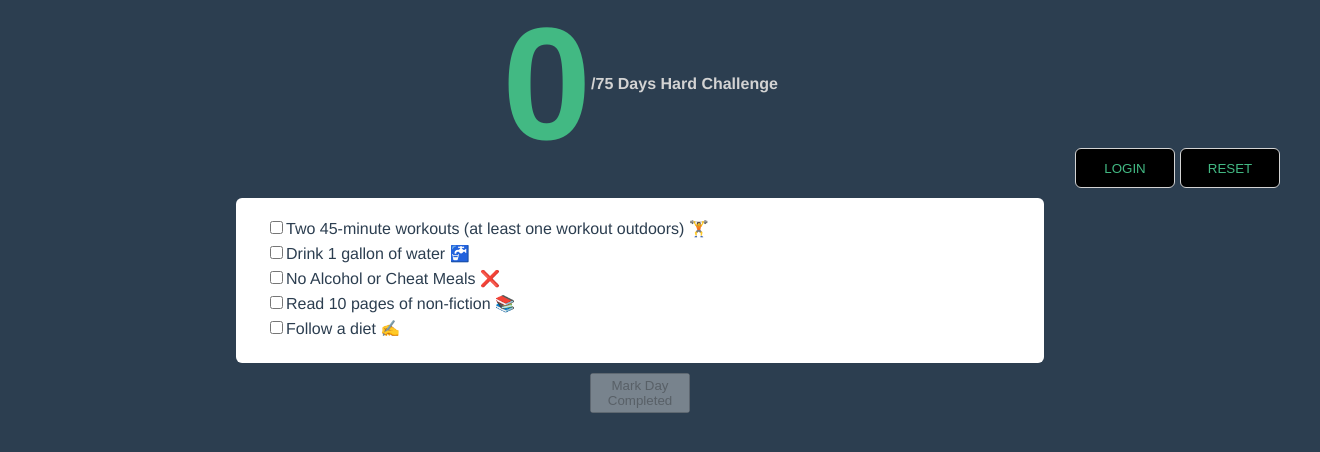
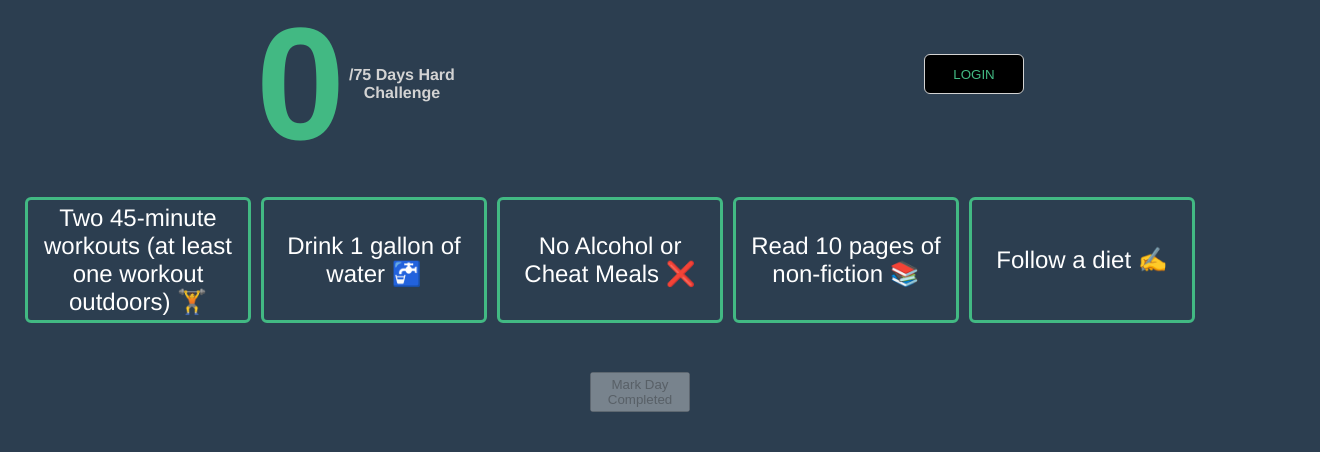
Before and after one commit to riceball1/75-day-hard, a Vue app: page / in a window 1280 px wide. Shown: the top 452 px of the page, 1320 px wide, since content can reach past the window. Built offline with nearby package versions, Linux system fonts and the light colour scheme; no server answers.

Commit message:
Update style

```diff
--- a/src/components/MainPageHeader.vue
+++ b/src/components/MainPageHeader.vue
@@ -3,9 +3,9 @@
     <div class="counter"><h1>{{ currentDay }}</h1><p>/75 Days Hard Challenge</p></div>
     <div class="header-subsection">
         <button class="login" @click="handleLogin()">login</button>
-        <button @click="handleResetChallenge()">
+        <!-- <button @click="handleResetChallenge()">
           reset
-        </button>
+        </button> -->
     </div>
   </header>
 </template>
@@ -29,6 +29,14 @@ export default {
 
 <!-- Add "scoped" attribute to limit CSS to this component only -->
 <style scoped>
+header {
+  display: flex;
+  justify-content: center;
+  align-content: stretch;
+  align-items: center;
+  width: 60%;
+  margin: 0 auto;
+}
 h1 {
   font-size: 10rem;
   color:#42b983;
@@ -65,8 +73,11 @@ button {
 }
 @media only screen and (max-width: 600px) {
   button {
-    width: 100%;
+    width: 50%;
     height: 50px;
+  }
+  header {
+    width: 80%;
   }
 }
 </style>
--- a/src/pages/MainPage.vue
+++ b/src/pages/MainPage.vue
@@ -7,13 +7,12 @@
     />
     <ul class="list">
       <li v-for="task in generalTasks" :key="task">
-        <input
-          type="checkbox"
+        <p
           v-bind:value="task.completed"
-          v-model="task.completed"
-          checked="task.completed"
-          @change="checkTask()"
-        />{{ task.task }}
+          v-bind:class="{'selected-item': task.completed}"
+          class="list-item"
+          @onclick="checkTask()"
+        >{{ task.task }}</p>
       </li>
     </ul>
     <div class="list-footer" v-if="currentDay !== 75">
@@ -134,9 +133,7 @@ li {
   display: inline-block;
   margin: 0 10px;
 }
-a {
-  color: #42b983;
-}
+
 
 button {
   width: 100px;
@@ -144,18 +141,28 @@ button {
 }
 
 .list {
-  width: 60%;
-  margin: 10px auto;
-  background-color: #fff;
-  color: #2c3e50;
+  display: flex;
+  flex-wrap: wrap;
+  width: 100%;
   padding: 20px;
   border-radius: 6px;
+  font-size: 1.5rem;
 }
 
-.list > li {
-  display: block;
-  text-align: left;
-  margin-bottom: 5px;
+li {
+  margin: 5px;
+}
+
+.list-item {
+  display: flex;
+  justify-content: center;
+  align-items: center;
+  border: 3px solid #42b983;
+  padding: 10px;
+  border-radius: 6px;
+  height: 100px;
+  width: 200px;
+  margin: 0;
 }
 
 .list-footer {
@@ -163,9 +170,17 @@ button {
   margin: 10px auto;
 }
 
+.selected-item {
+  background-color: #000;
+}
+
 @media only screen and (max-width: 600px) {
   .list {
+    flex-direction: column;
     width: 80%;
+  }
+  .list-item {
+    width: 100%;
   }
 }
 </style>
```
